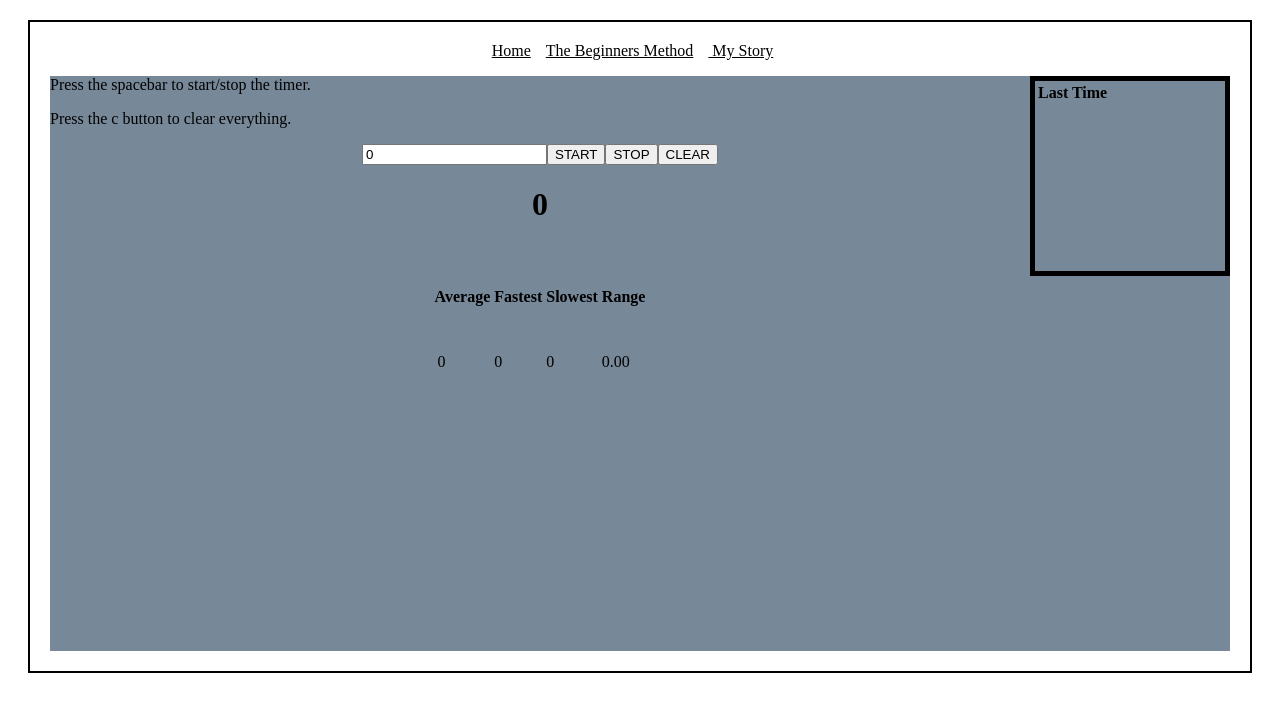
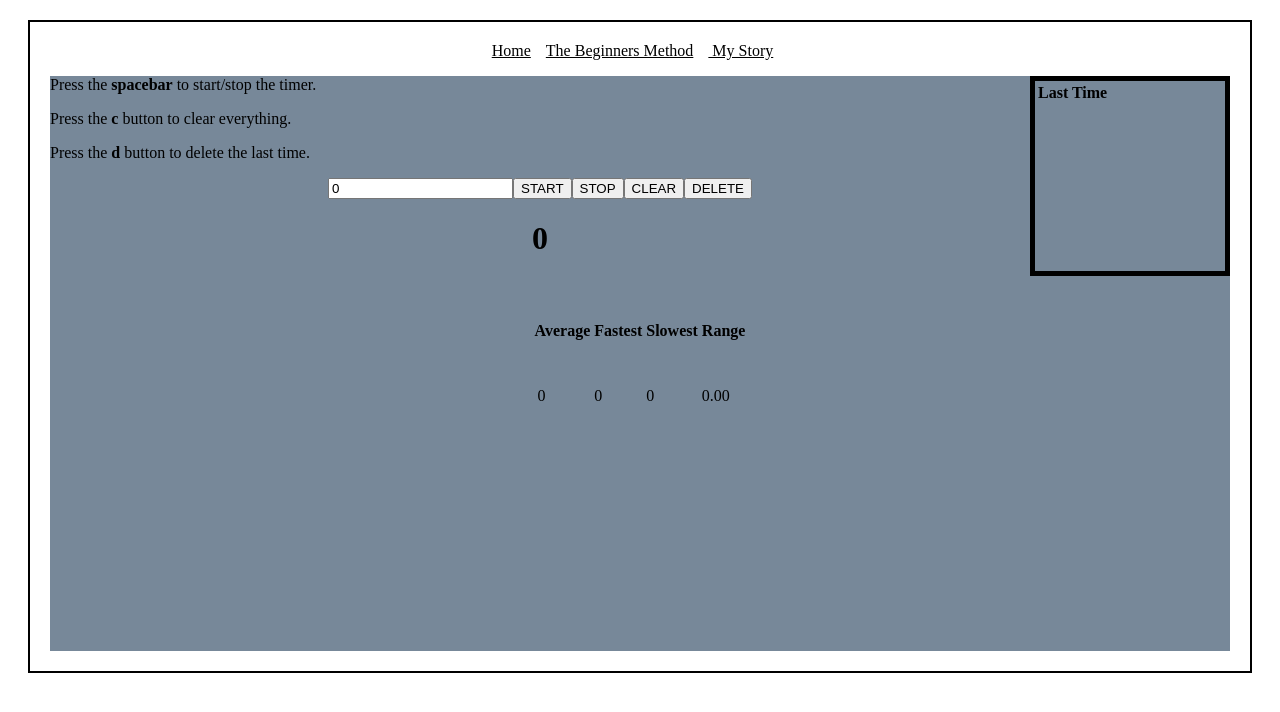
Before and after one commit to astoryumw/website, a Next.js app: page / in a window 1280 px wide. Shown: the top 712 px of the page. Built offline with nearby package versions, Linux system fonts and the light colour scheme.

Commit message:
Figured out average, fastest, slowest, range

```diff
--- a/pages/index.js
+++ b/pages/index.js
@@ -3,21 +3,20 @@ import Layout from '../components/MyLayout.js';
 import Table from 'react-bootstrap/Table';
 import "../styles.scss"
 
-
+/* I should write a delete last button */
 
 export default class Home extends React.Component {
   constructor(props) {
     super(props);
     this.state = {
       myArray: [], // <- add initial empty array
-      data: [], // this'll be the table?
       milliSecondsElapsed: 0,
       total: 0, // this is my total, add the times each go through to the total and then divide by amount of times
       average: 0,
       high: 0, // highest value
       low: 0, // lowest value
       count: 0,
-      last: 0,
+      last: 0, // the last element recieved
       timerInProgress: false, // state to detect whether timer has started
     };
     this.updateState = this.updateState.bind(this);
@@ -55,6 +54,9 @@ export default class Home extends React.Component {
     if (e.keyCode === 99) {
       this.clearBtn.click();
     }
+    if (e.keyCode === 100) {
+      this.deleteBtn.click();
+    }
   };
 
   handleStart = () => {
@@ -86,7 +88,7 @@ export default class Home extends React.Component {
       total: this.state.total + this.state.milliSecondsElapsed
     });
     this.setState({
-      last: this.state.milliSecondsElapsed/100
+      last: this.state.milliSecondsElapsed
     })
     if (this.state.high < this.state.milliSecondsElapsed) { // finds slowest time
       this.setState({
@@ -110,7 +112,7 @@ export default class Home extends React.Component {
        myArray: [
           this.state.milliSecondsElapsed / 100, // <-- add new time
           ...previousState.myArray // <-- shallow copy existing data
-        ]
+        ],
       }),
       () => {
         clearInterval(this.timer);
@@ -162,6 +164,55 @@ export default class Home extends React.Component {
   };
 
 
+  delete = () => { // should delete the last item
+
+    var array=this.state.myArray;
+    var array2=[];
+
+    var last = array[0]
+    var add=0;
+
+
+
+
+    for (var u=1; u<array.length; u++) {
+      array2.push(array[u]);
+    }
+
+    this.setState({
+      myArray: this.state.myArray.splice(1) // to delete first element in the last time list (the last element added)
+    })
+
+
+    this.setState({
+      low: (Math.min(...array2)*100)
+    })
+
+    this.setState({
+      high: (Math.max(...array2)*100)
+    })
+
+
+    // find average
+    for (var i=0; i<array2.length; i++) {
+      add = add + array2[i];
+    }
+
+
+    this.setState({
+      total: add*100
+    })
+
+
+
+
+
+
+
+    this.startBtn.focus();
+  };
+
+
   // find the average AT EVERY GO
   // <td className="text">{this.state.myArray.join(", ")}</td> line 180
   // "striped bordered hover" was using this in table but it was giving me an error
@@ -185,8 +236,9 @@ export default class Home extends React.Component {
         </tbody>
       </Table>
 
-      <p className="text" align='left'>Press the spacebar to start/stop the timer.</p>
-      <p className="text" align='left'>Press the c button to clear everything.</p>
+      <p className="text" align='left'>Press the <b>spacebar</b> to start/stop the timer.</p>
+      <p className="text" align='left'>Press the <b>c</b> button to clear everything.</p>
+      <p className="text" align='left'>Press the <b>d</b> button to delete the last time.</p>
 
 
 	      <div align='center' className="text" height="200px">
@@ -196,15 +248,23 @@ export default class Home extends React.Component {
 	          ref={this.textInput}
 	          readOnly={true}
 	        />
+
 	        <button onClick={this.handleStart} ref={(ref) => (this.startBtn = ref)}>
 	          START
 	        </button>
+
 	        <button onClick={this.handleStop} ref={(ref) => (this.stopBtn = ref)}>
 	          STOP
 	        </button>
+
           <button onClick={this.clear} ref={(ref) => (this.clearBtn = ref)}>
             CLEAR
           </button>
+
+          <button onClick={this.delete} ref={(ref) => (this.deleteBtn = ref)}>
+            DELETE
+          </button>
+
 	        <h1>{this.state.milliSecondsElapsed/100}</h1>
 	      </div>
 
```
